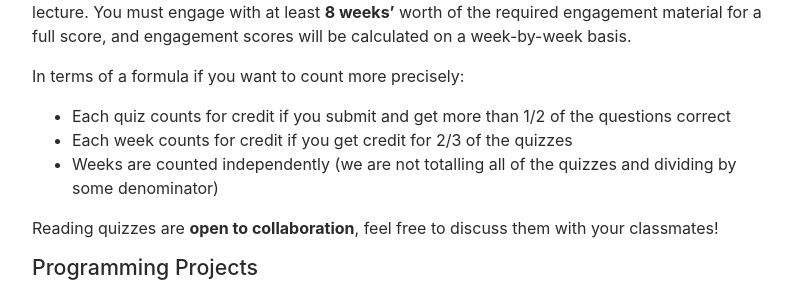
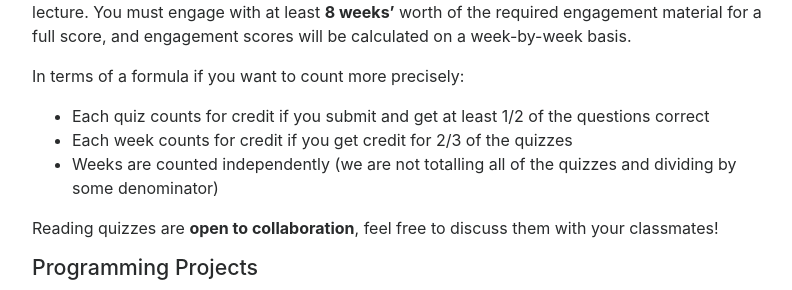
Before and after one commit to ucsdcses/tridev, a Jekyll site: the page built from index.md, in a window 1280 px wide and 900 px high, scrolled down 7384 px. Shown: the part 154-444 px from the top of the window, without its empty margins (243-1035 px from the left). Built offline with Jekyll 4.4.1, drawn with Linux system fonts in a browser that asks for light colours; nearby versions of some CDN libraries.

Commit message:
Updating engagement

```diff
--- a/index.md
+++ b/index.md
@@ -284,7 +284,7 @@ engagement scores will be calculated on a week-by-week basis.
 
 In terms of a formula if you want to count more precisely:
 
-- Each quiz counts for credit if you submit and get more than 1/2 of the
+- Each quiz counts for credit if you submit and get at least 1/2 of the
   questions correct
 - Each week counts for credit if you get credit for 2/3 of the quizzes
 - Weeks are counted independently (we are not totalling all of the quizzes and
```
